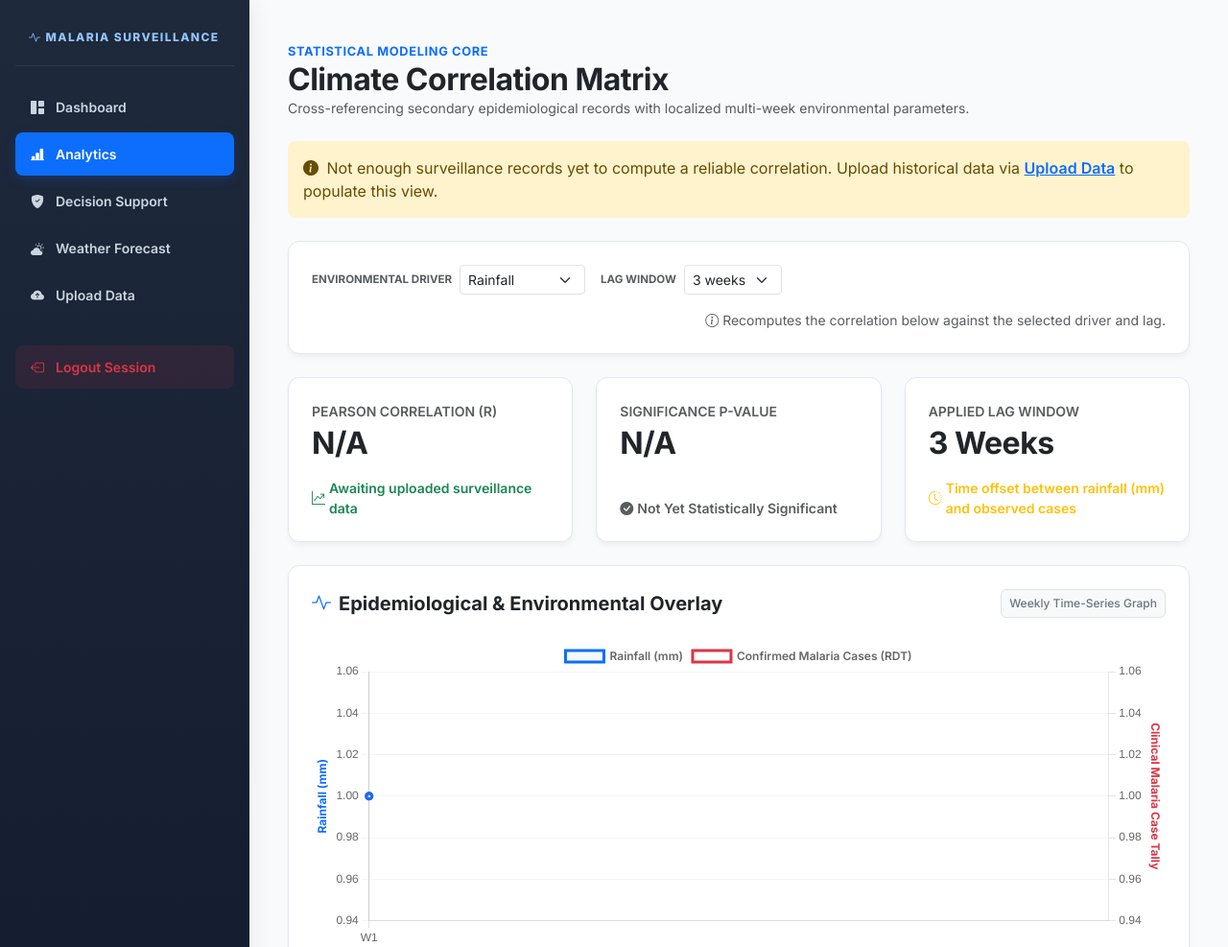
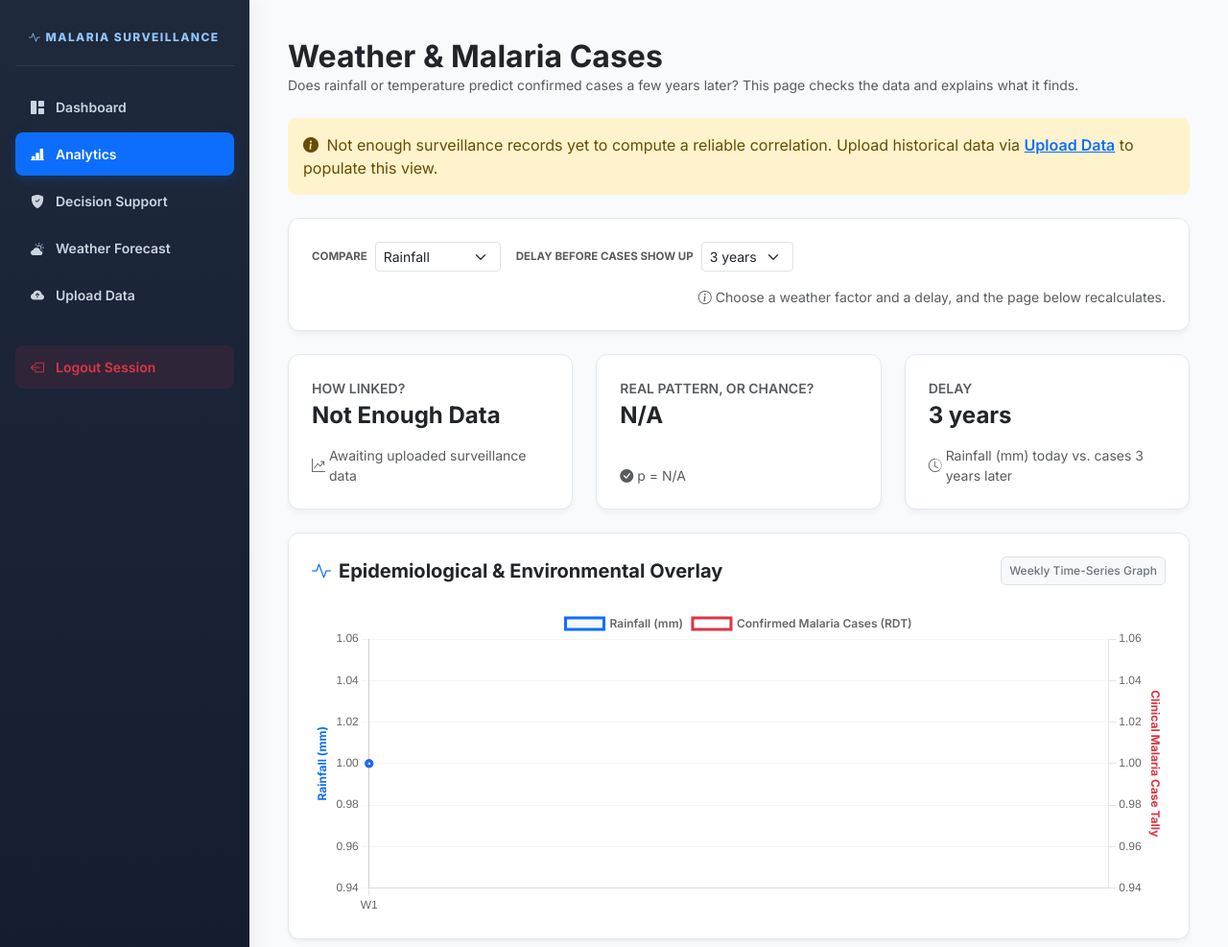
Before and after one commit to LadyStephania/Malaria-analytics-, a Django app: page /analytics/ in a window 1280 px wide. Shown: the top 987 px of the page at 96% size. Run offline with Django 5.2, Linux system fonts and the light colour scheme; a user stored in the database is signed in; tables that the repository leaves empty hold one stand-in row (values such as "Sample post").

Commit message:
Analytics: translate the statistics into plain language
The correlation section was pure statistics vocabulary with no
interpretation - "Pearson Correlation (R): +0.22", "Significance
P-Value: 0.001", "Applied Lag Window: 3 Weeks" - readable only to
someone who already knows what a Pearson coefficient and a p-value
are. A reader without that background had no way to tell what the
numbers meant without someone explaining it to them.

Added _describe_correlation() to translate the raw r/p-value into a
plain-language verdict:
- A headline sentence up front: e.g. "Rainfall has a weak link with
  malaria cases: periods with higher rainfall tend to be followed,
  about 3 years later, by more confirmed cases." (using standard |r|
  strength bands: negligible/weak/moderate/strong/very strong)
- A confidence sentence: "this pattern is unlikely to be a
  coincidence" vs "this could still just be chance"
- The three stat cards now lead with the plain-language read ("Weak
  link", "Likely real") with the technical number (r, p) underneath
  as supporting detail, instead of the number being the headline

Also dropped the jargon page intro ("Statistical Modeling Core" /
"Climate Correlation Matrix" / "Cross-referencing secondary
epidemiological records...") for a one-line plain description of what
the page does, and simplified the driver/lag control labels.

Correctly reuses the existing annual-vs-weekly cadence detection, so
the sentence says "3 years later" rather than "3 weeks later" for this
dataset's actual annual reporting cadence.

Verified via manage.py check and a render smoke test across all
lag/driver combinations plus the full 6-page suite.

Co-Authored-By: Claude Sonnet 5 <noreply@anthropic.com>

```diff
--- a/core_project/malaria/templates/analytics.html
+++ b/core_project/malaria/templates/analytics.html
@@ -2,9 +2,8 @@
 {% block title %}Analytics | Malaria Insights{% endblock %}
 {% block content %}
 <div class="mb-4">
-    <span class="text-primary fw-bold text-uppercase small" style="font-size: 0.8rem; letter-spacing: 0.05em;">Statistical Modeling Core</span>
-    <h2 class="fw-bold text-dark m-0" style="letter-spacing: -0.5px;">Climate Correlation Matrix</h2>
-    <p class="text-muted small mb-0">Cross-referencing secondary epidemiological records with localized multi-week environmental parameters.</p>
+    <h2 class="fw-bold text-dark m-0">Weather &amp; Malaria Cases</h2>
+    <p class="text-muted small mb-0">Does rainfall or temperature predict confirmed cases a few {{ cadence_unit }}s later? This page checks the data and explains what it finds.</p>
 </div>
 
 {% if weather_unavailable %}
@@ -36,34 +35,51 @@
 <!-- Driver + Lag Controls -->
 <form method="get" class="premium-card d-flex flex-wrap align-items-center gap-3 mb-4">
     <div class="d-flex align-items-center gap-2">
-        <label class="small fw-bold text-muted text-uppercase mb-0" style="font-size: 0.72rem;">Environmental Driver</label>
+        <label class="small fw-bold text-muted text-uppercase mb-0" style="font-size: 0.72rem;">Compare</label>
         <select name="driver" class="form-select form-select-sm w-auto" onchange="this.form.submit()">
             <option value="rainfall" {% if driver == 'rainfall' %}selected{% endif %}>Rainfall</option>
             <option value="temperature" {% if driver == 'temperature' %}selected{% endif %}>Temperature</option>
         </select>
     </div>
     <div class="d-flex align-items-center gap-2">
-        <label class="small fw-bold text-muted text-uppercase mb-0" style="font-size: 0.72rem;">Lag Window</label>
+        <label class="small fw-bold text-muted text-uppercase mb-0" style="font-size: 0.72rem;">Delay Before Cases Show Up</label>
         <select name="lag" class="form-select form-select-sm w-auto" onchange="this.form.submit()">
             {% for n in lag_options %}
-            <option value="{{ n }}" {% if n == lag_weeks %}selected{% endif %}>{{ n }} week{{ n|pluralize }}</option>
+            <option value="{{ n }}" {% if n == lag_weeks %}selected{% endif %}>{{ n }} {{ cadence_unit }}{{ n|pluralize }}</option>
             {% endfor %}
         </select>
     </div>
-    <span class="text-muted small ms-auto"><i class="bi bi-info-circle me-1"></i>Recomputes the correlation below against the selected driver and lag.</span>
+    <span class="text-muted small ms-auto"><i class="bi bi-info-circle me-1"></i>Choose a weather factor and a delay, and the page below recalculates.</span>
 </form>
 
-<!-- Side-by-Side Summary Cards -->
+{% if plain_summary %}
+<!-- Plain-language verdict, up front -->
+<div class="premium-card mb-4 border-0" style="background: {% if plain_summary.confidence_tone == 'success' %}#f0fdf4{% else %}#fffbeb{% endif %};">
+    <div class="d-flex align-items-start gap-3">
+        <div class="icon-box {% if plain_summary.confidence_tone == 'success' %}bg-success{% else %}bg-warning{% endif %} bg-opacity-15 {% if plain_summary.confidence_tone == 'success' %}text-success{% else %}text-warning{% endif %}" style="width:44px; height:44px; border-radius:10px; display:flex; align-items:center; justify-content:center; flex-shrink:0;">
+            <i class="bi {% if plain_summary.confidence_tone == 'success' %}bi-check-lg{% else %}bi-question-lg{% endif %} fs-5"></i>
+        </div>
+        <div>
+            <p class="fw-semibold text-dark mb-1">{{ plain_summary.headline }}</p>
+            <p class="text-muted small mb-0">{{ plain_summary.confidence }}</p>
+        </div>
+    </div>
+</div>
+{% endif %}
+
+<!-- Side-by-Side Summary Cards: plain-language result first, the statistic underneath -->
 <div class="row g-4 mb-4">
     <div class="col-12 col-md-4">
         <div class="premium-card h-100 d-flex flex-column justify-content-between">
             <div>
-                <span class="text-muted small text-uppercase fw-semibold d-block mb-1">Pearson Correlation (R)</span>
-                <h3 class="fw-bold mb-0 text-dark" style="font-size: 2rem; letter-spacing: -0.5px;">{{ correlation_r }}</h3>
+                <span class="text-muted small text-uppercase fw-semibold d-block mb-1">How Linked?</span>
+                <h3 class="fw-bold mb-0 text-dark text-capitalize" style="font-size: 1.5rem;">
+                    {% if plain_summary %}{{ plain_summary.strength_word }} link{% else %}Not enough data{% endif %}
+                </h3>
             </div>
-            <div class="mt-3 small {% if weather_unavailable %}text-danger{% else %}text-success{% endif %} fw-semibold d-flex align-items-center gap-1">
+            <div class="mt-3 small text-muted d-flex align-items-center gap-1">
                 <i class="bi bi-graph-up-arrow"></i>
-                {% if weather_unavailable %}No real weather variation in this dataset{% elif has_data %}{{ driver_label }} lagged {{ lag_weeks }} week{{ lag_weeks|pluralize }} vs. RDT cases ({{ sample_size }} obs.){% else %}Awaiting uploaded surveillance data{% endif %}
+                {% if weather_unavailable %}No real weather variation in this dataset{% elif has_data %}r = {{ correlation_r }} ({{ sample_size }} data points){% else %}Awaiting uploaded surveillance data{% endif %}
             </div>
         </div>
     </div>
@@ -71,12 +87,14 @@
     <div class="col-12 col-md-4">
         <div class="premium-card h-100 d-flex flex-column justify-content-between">
             <div>
-                <span class="text-muted small text-uppercase fw-semibold d-block mb-1">Significance P-Value</span>
-                <h3 class="fw-bold mb-0 text-dark" style="font-size: 2rem; letter-spacing: -0.5px;">{{ p_value }}</h3>
+                <span class="text-muted small text-uppercase fw-semibold d-block mb-1">Real Pattern, or Chance?</span>
+                <h3 class="fw-bold mb-0 {% if is_significant %}text-success{% else %}text-dark{% endif %}" style="font-size: 1.5rem;">
+                    {% if plain_summary %}{% if is_significant %}Likely real{% else %}Not certain{% endif %}{% else %}N/A{% endif %}
+                </h3>
             </div>
-            <div class="mt-3 small {% if is_significant %}text-primary{% else %}text-muted{% endif %} fw-semibold d-flex align-items-center gap-1">
+            <div class="mt-3 small text-muted d-flex align-items-center gap-1">
                 <i class="bi bi-check-circle-fill"></i>
-                {% if is_significant %}Statistically Significant (p &lt; 0.05){% else %}Not Yet Statistically Significant{% endif %}
+                p = {{ p_value }}{% if is_significant %} — under 0.05 is the usual bar{% endif %}
             </div>
         </div>
     </div>
@@ -84,12 +102,12 @@
     <div class="col-12 col-md-4">
         <div class="premium-card h-100 d-flex flex-column justify-content-between">
             <div>
-                <span class="text-muted small text-uppercase fw-semibold d-block mb-1">Applied Lag Window</span>
-                <h3 class="fw-bold mb-0 text-dark" style="font-size: 2rem; letter-spacing: -0.5px;">{{ lag_weeks }} Week{{ lag_weeks|pluralize }}</h3>
+                <span class="text-muted small text-uppercase fw-semibold d-block mb-1">Delay</span>
+                <h3 class="fw-bold mb-0 text-dark" style="font-size: 1.5rem;">{{ lag_weeks }} {{ cadence_unit }}{{ lag_weeks|pluralize }}</h3>
             </div>
-            <div class="mt-3 small text-warning fw-semibold d-flex align-items-center gap-1">
+            <div class="mt-3 small text-muted d-flex align-items-center gap-1">
                 <i class="bi bi-clock-history"></i>
-                Time offset between {{ driver_label|lower }} and observed cases
+                {{ driver_label }} today vs. cases {{ lag_weeks }} {{ cadence_unit }}{{ lag_weeks|pluralize }} later
             </div>
         </div>
     </div>
--- a/core_project/malaria/views.py
+++ b/core_project/malaria/views.py
@@ -309,13 +309,68 @@ def dashboard_view(request):
 
 # ================= 4. ANALYTICS CORRELATION ENGINE VIEW =================
 _DRIVER_FIELDS = {
-    'rainfall': ('rainfall_mm', 'Rainfall (mm)', '#0d6efd'),
-    'temperature': ('avg_temperature_c', 'Avg. Temperature (°C)', '#f59e0b'),
+    'rainfall': ('rainfall_mm', 'Rainfall (mm)', 'rainfall', '#0d6efd'),
+    'temperature': ('avg_temperature_c', 'Avg. Temperature (°C)', 'temperature', '#f59e0b'),
 }
 # Model-field defaults (models.py) stamped onto any row whose import didn't supply
 # real weather — e.g. the NMEC/DHIS2 case-only CSV. Used below to detect when the
 # correlation sample is dominated by placeholder values rather than real readings.
 _DRIVER_DEFAULTS = {'rainfall_mm': 0.0, 'avg_temperature_c': 25.0}
+
+# (upper bound, plain-language strength word) — standard rule-of-thumb bands for
+# interpreting |r|, used to translate the raw coefficient into a phrase a reader
+# doesn't need a statistics background to understand.
+_CORRELATION_BANDS = [
+    (0.1, 'no real'),
+    (0.3, 'a weak'),
+    (0.5, 'a moderate'),
+    (0.7, 'a strong'),
+    (1.01, 'a very strong'),
+]
+
+
+def _describe_correlation(r_value, p_value, plain_driver, lag_periods, cadence_unit, sample_size):
+    """
+    Translates the raw Pearson r / p-value into a one-sentence, jargon-free
+    summary plus short plain-language captions for each stat card — so a reader
+    with no statistics background gets the meaning without the numbers explained
+    to them. The numbers themselves stay on the page (smaller, secondary) for
+    anyone who wants them.
+    """
+    if r_value is None:
+        return None
+
+    abs_r = abs(r_value)
+    strength_word = next(word for ceiling, word in _CORRELATION_BANDS if abs_r < ceiling)
+    lag_phrase = f"{lag_periods} {cadence_unit}{'s' if lag_periods != 1 else ''}"
+    is_significant = p_value is not None and p_value < 0.05
+
+    if strength_word == 'no real':
+        headline = f"No real link found between {plain_driver} and malaria cases in this data."
+    else:
+        direction = 'more' if r_value > 0 else 'fewer'
+        headline = (
+            f"{plain_driver.capitalize()} has {strength_word} link with malaria cases: periods with higher "
+            f"{plain_driver} tend to be followed, about {lag_phrase} later, by {direction} confirmed cases."
+        )
+
+    if p_value is None:
+        confidence = "Not enough data yet to tell whether this is a real pattern or just chance."
+        confidence_tone = 'warning'
+    elif is_significant:
+        confidence = f"Based on {sample_size} reporting periods, this pattern is unlikely to be a coincidence."
+        confidence_tone = 'success'
+    else:
+        confidence = f"Based on {sample_size} reporting periods, this could still just be chance — not enough evidence yet."
+        confidence_tone = 'warning'
+
+    return {
+        'headline': headline,
+        'confidence': confidence,
+        'confidence_tone': confidence_tone,
+        'strength_word': strength_word.replace('a ', '').replace('no real', 'No real'),
+        'is_significant': is_significant,
+    }
 
 _RF_MIN_TRAIN = 20
 _RF_MIN_TEST = 5
@@ -420,7 +475,7 @@ def analytics_view(request):
     driver = request.GET.get('driver', 'rainfall')
     if driver not in _DRIVER_FIELDS:
         driver = 'rainfall'
-    driver_field, driver_label, driver_color = _DRIVER_FIELDS[driver]
+    driver_field, driver_label, plain_driver, driver_color = _DRIVER_FIELDS[driver]
 
     try:
         lag_weeks = int(request.GET.get('lag', 3))
@@ -480,12 +535,16 @@ def analytics_view(request):
     is_annual_cadence = len({r['epi_week'] for r in weekly_rows}) <= 1
     cadence_unit = 'year' if is_annual_cadence else 'week'
 
+    plain_summary = _describe_correlation(r_value, p_value, plain_driver, lag_weeks, cadence_unit, len(lagged_driver))
+
     rf = _random_forest_forecast(lag_weeks)
 
     context = {
         'driver': driver,
         'driver_label': driver_label,
+        'plain_driver': plain_driver,
         'driver_color': driver_color,
+        'plain_summary': plain_summary,
         'correlation_r': f"{r_value:+.2f}" if r_value is not None else 'N/A',
         'p_value': f"{p_value:.3f}" if p_value is not None else 'N/A',
         'is_significant': p_value is not None and p_value < 0.05,
```
